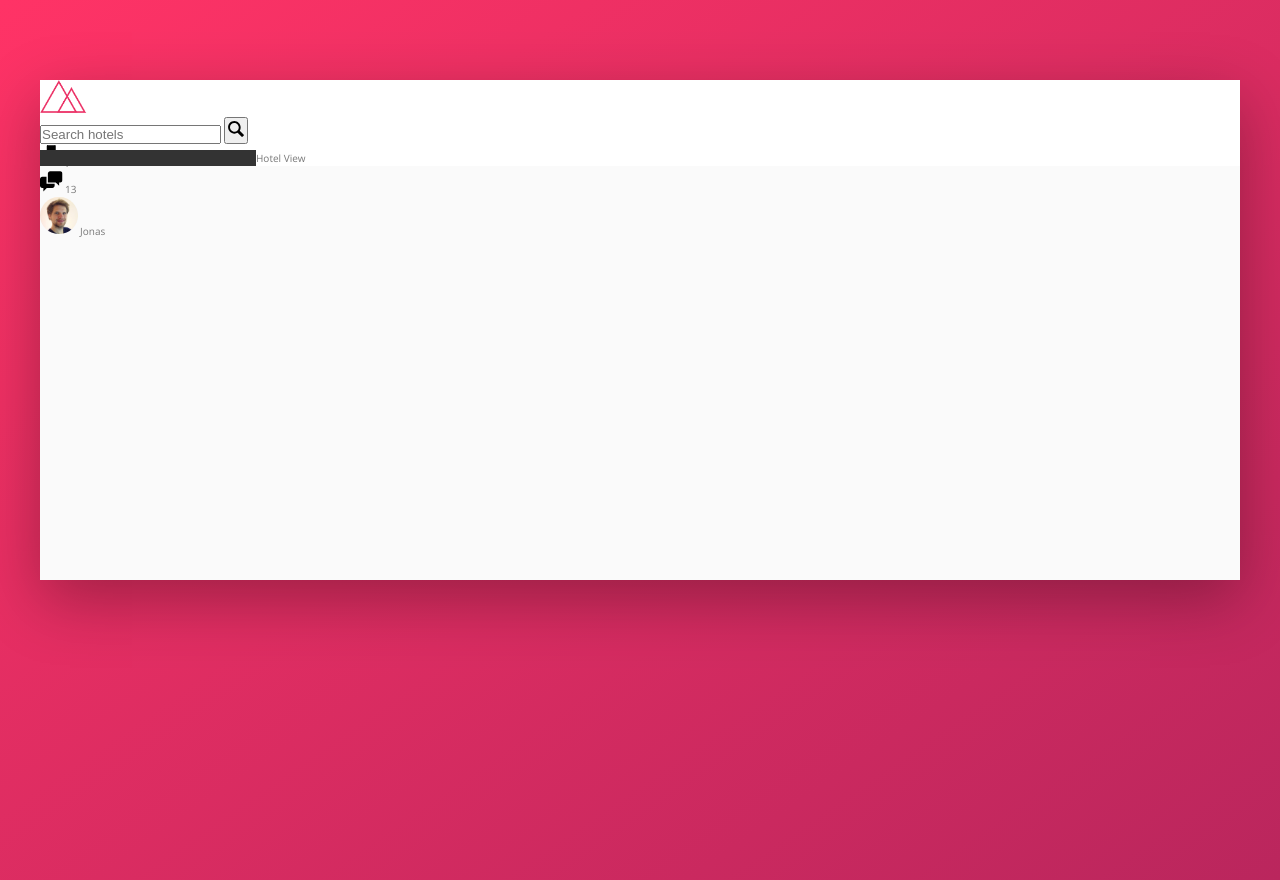
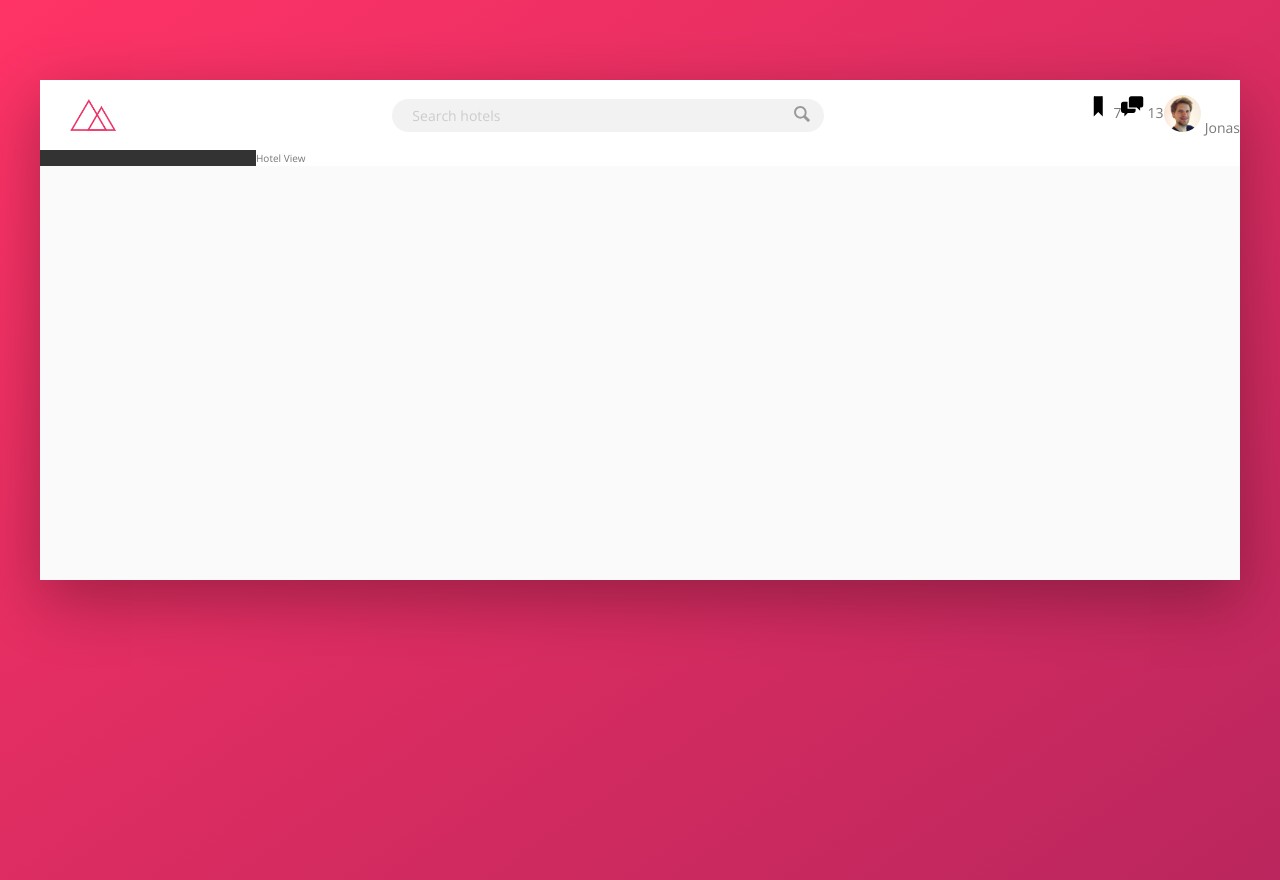
Before and after one commit to Rettgp/css-practice-trillo, a website: page index.html in a window 1280 px wide. Drawn offline with nearby package versions, Linux system fonts and the light colour scheme.

Commit message:
Add styling for search form

```diff
--- a/sass/_components.scss
+++ b/sass/_components.scss
@@ -1,21 +1,60 @@
 .logo {
     height: 3.25rem;
+    margin-left: 3rem;;
 }
 
 .search {
+    flex: 0 0 40%;
+    display: flex;
+    align-items: center;
+    justify-content: center;
+
     &__input {
+        width: 90%;
+        font-family: inherit;
+        font-size: inherit;
+        color: inherit;
+        padding: .7rem 2rem;
+        background-color: var(--color-grey-95);
+        border: none;
+        border-radius: 100px;
+        transition: all .2s;
+        margin-right: -3.25rem;
 
+        &:focus {
+            outline: none;
+            width: 100%;
+            background-color: var(--color-grey-94);
+        }
+
+        &::placeholder {
+            font-weight: 100;
+            color: var(--color-grey-80);
+        }
     }
+
     &__btn {
+        border: none;
+        background-color: transparent;
 
+        &:focus {
+            outline: none;
+        }
+        &:active {
+            transform: translateY(2px);
+        }
     }
+
     &__icon {
         height: 2rem;
         width: 2rem;
+        fill: var(--color-grey-60);
     }
 }
 
 .user-nav {
+    display: flex;
+
     &__icon-box {
 
     }
--- a/sass/_layout.scss
+++ b/sass/_layout.scss
@@ -9,8 +9,12 @@
 
 .header {
     height: 7rem;
+    font-size: 1.4rem;
     background-color: #fff;
     border-bottom: var(--color-grey-95);
+    display: flex;
+    justify-content: space-between;
+    align-items: center;
 }
 
 .content {
```
Also changed, not shown: css/style.css.
